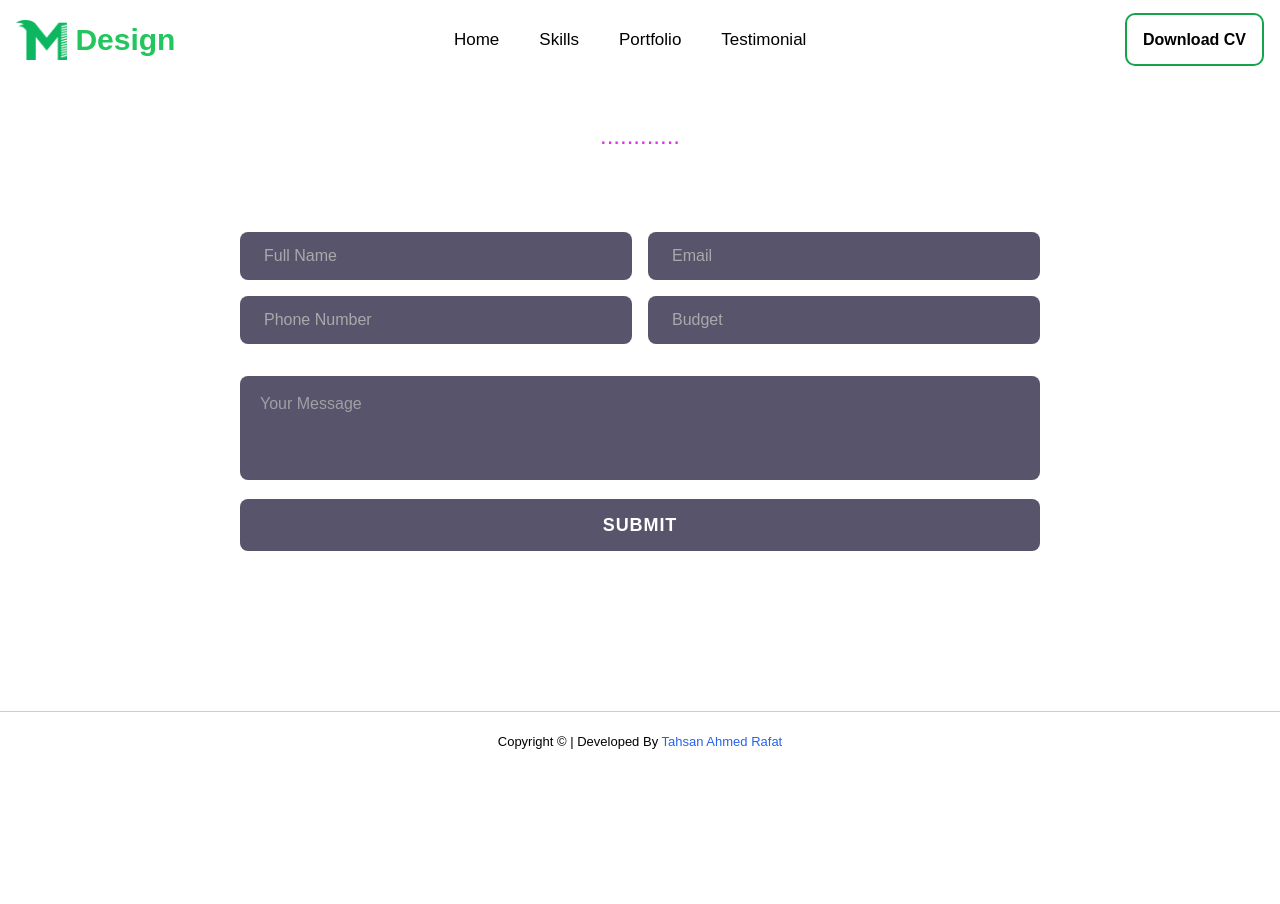
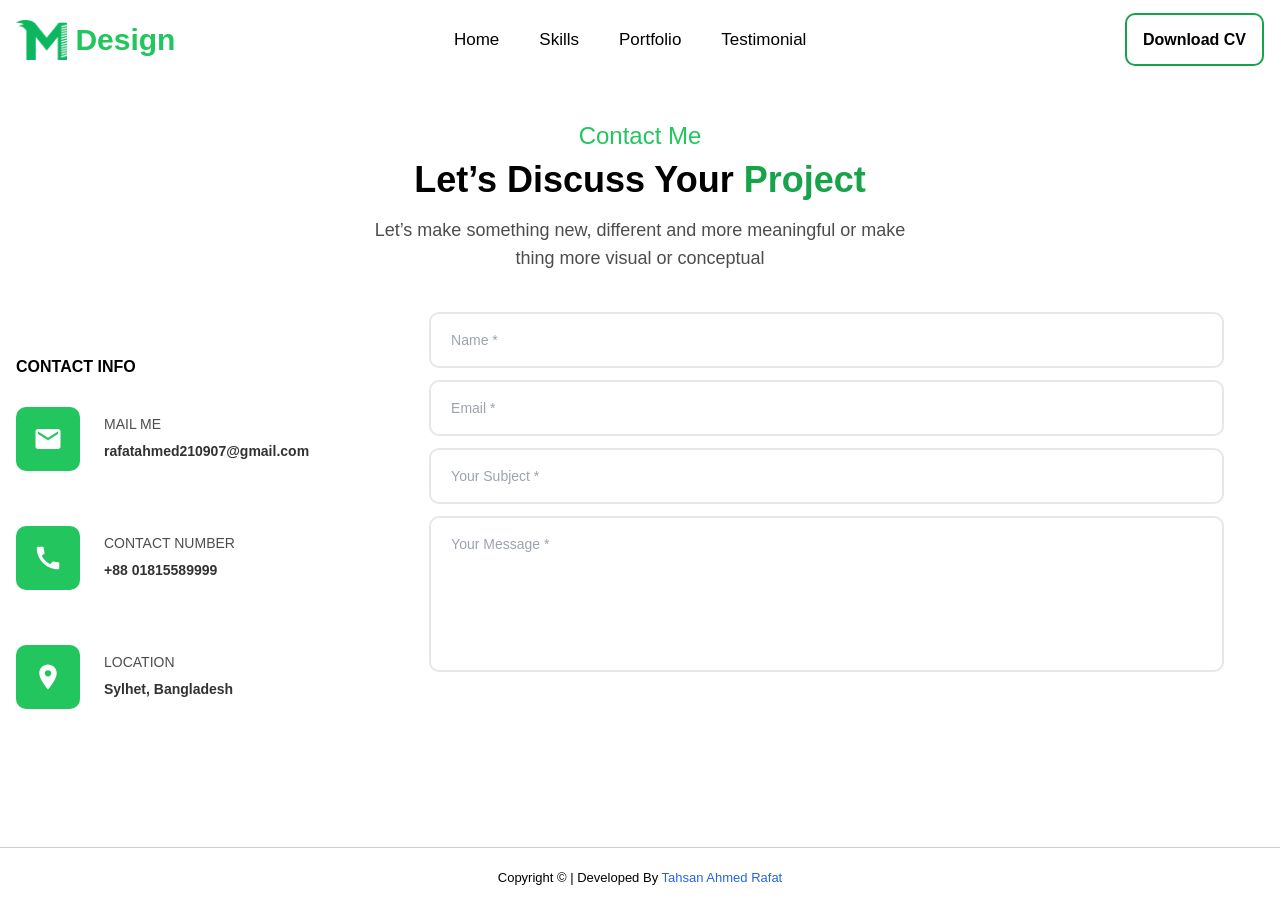
Before and after one commit to Rafat210907/free-portfoilo-website, a React (Vite) app: page /contact in a window 1280 px wide. Before the commit the page ends 800 px from the top, so only its background shows below. Built offline with nearby package versions, Linux system fonts and the light colour scheme.

Commit message:
contact form and some changes

```diff
--- a/src/components/ContactForm.jsx
+++ b/src/components/ContactForm.jsx
@@ -1,104 +1,49 @@
-import React, { useEffect } from "react";
-import Aos from "aos";
-import "aos/dist/aos.css";
-import Swal from "sweetalert2";
+import { MdEmail, MdCall, MdLocationOn } from "react-icons/md";
+import { FaFacebookF, FaLinkedinIn } from "react-icons/fa";
+import { FaInstagram } from "react-icons/fa6";
+import React, { useRef } from 'react';
 
 const ContactForm = () => {
-  const [result, setResult] = React.useState("");
-  const onSubmit = async (event) => {
-    event.preventDefault();
-    setResult("");
-    const formData = new FormData(event.target);
-
-    formData.append("access_key", "");
-
-    const response = await fetch("https://api.web3forms.com/submit", {
-      method: "POST",
-      body: formData,
-    });
-
-    const data = await response.json();
-    if (data.success) {
-      Swal.fire({
-        title: "Sucess!",
-        text: "Mail Sent Successfully!",
-        icon: "success",
-      }),
-        event.target.reset();
-    } else {
-      console.log("Error", data);
-      setResult(data.message);
-    }
-  };
-
-  useEffect(() => {
-    Aos.init();
-  }, []);
-
   return (
-    <div className="mx-auto max-w-[800px]">
-      <form data-aos="fade-up" data-aos-duration="1000" onSubmit={onSubmit}>
-        <div className="flex flex-col md:flex-row gap-4 mb-4">
-          <input
-            data-aos="fade-down"
-            data-aos-duration="1400"
-            type="text"
-            className="bg-[#110c2eb3] px-6 py-3 rounded-lg w-full outline-none placeholder:text-dark/90"
-            required
-            placeholder="Full Name"
-            name="name"
-          />
-          <input
-            data-aos="fade-left"
-            data-aos-duration="1200"
-            type="text"
-            className="bg-[#110c2eb3] px-6 py-3 rounded-lg w-full outline-none placeholder:text-dark/90"
-            required
-            placeholder="Email"
-            name="Email"
-          />
+    <section className="flex md:flex-row flex-col gap-20 md:items-center">
+      <div>
+        <h3 className="mb-7 uppercase font-semibold">Contact Info</h3>
+        <div className="flex items-center gap-6 mb-[55px]">
+            <span className="w-16 h-16 rounded-[10px] flex justify-center items-center text-3xl bg-green-500 text-white">
+            <MdEmail/>
+            </span>
+            <span>
+            <p className="text-[14px] text-black/70 uppercase mb-1">Mail Me</p>
+            <a href="mailto:rafatahmed210907@gmail.com" className=" opacity-80 font-semibold text-[14px]">rafatahmed210907@gmail.com</a>
+            </span>
         </div>
-        <div className="flex flex-col md:flex-row gap-4 mb-4">
-          <input
-            data-aos="fade-right"
-            data-aos-duration="1300"
-            type="email"
-            className="bg-[#110c2eb3] px-6 py-3 rounded-lg w-full outline-none placeholder:text-dark/90"
-            required
-            placeholder="Phone Number"
-            name="number"
-          />
-          <input
-            data-aos="fade-left"
-            data-aos-duration="1400"
-            type="number"
-            className="bg-[#110c2eb3] px-6 py-3 rounded-lg w-full outline-none placeholder:text-dark/90"
-            required
-            placeholder="Budget"
-            name="Budget"
-          />
+        <div className="flex items-center gap-6 mb-[55px]">
+            <span className="w-16 h-16 rounded-[10px] flex justify-center items-center text-3xl bg-green-500 text-white">
+            <MdCall/>
+            </span>
+            <span>
+            <p className="text-[14px] text-black/70 uppercase mb-1">Contact Number</p>
+            <a href="tel:+8801761094636" className=" opacity-80 font-semibold text-[14px]">+88 01815589999</a>
+            </span>
         </div>
-
-        <textarea
-          data-aos="fade-up"
-          data-aos-duration="1400"
-          className="w-full bg-[#110c2eb3] rounded-lg px-5 py-4  mt-4 outline-none resize-none placeholder:text-dark/80"
-          placeholder="Your Message"
-          name="Message"
-          id=""
-          rows="3"
-        ></textarea>
-        <div className="text-center mt-3">
-          <button
-            className="borde border-secondary w-full px-8 py-3 bg-[#110c2eb3] hover:bg-white hover:text-black duration-500 rounded-lg font-semibold uppercase tracking-wider text-sm sm:text-lg"
-            type="submit"
-          >
-            Submit
-          </button>
+        <div className="flex items-center gap-6 ">
+            <span className="w-16 h-16 rounded-[10px] flex justify-center items-center text-3xl bg-green-500 text-white">
+            <MdLocationOn />
+            </span>
+            <span>
+            <p className="text-[14px] text-black/70 uppercase mb-1">Location</p>
+            <a className="opacity-80 font-semibold text-[14px]">Sylhet, Bangladesh</a>
+            </span>
         </div>
+      </div>
+      <form className="shadow-box flex-1  px-5 py-[40px] sm:px-[40px]">
+        <input className="w-full relative z-20  text-sm text-white input-bg border-2 px-5 py-4 rounded-[10px] mb-3" type="text" name="user_name" id="name" placeholder="Name *" required/>
+        <input className="w-full relative z-20  text-sm text-white input-bg border-2 px-5 py-4 rounded-[10px] mb-3" type="email" name="user_email" id="email" placeholder="Email *" required/>
+        <input className="w-full relative z-20  text-sm text-white input-bg border-2 px-5 py-4 rounded-[10px] mb-3" type="text" name="subject" id="subject" placeholder="Your Subject *" required/>
+        <textarea className="w-full relative z-20  text-sm text-white input-bg border-2 px-5 py-4 rounded-[10px] mb-3 resize-none" name="message" id="message" cols="10" rows="6" placeholder="Your Message *"></textarea>
+        <button className="w-full relative z-20  text-sm text-white input-bg border-none px-5 py-4 rounded-[10px] mb-2 hover:bg-white hover:text-black duration-300" type="submit">Send Message</button>
       </form>
-      <span>{result}</span>
-    </div>
+    </section>
   );
 };
 
--- a/src/components/Hero.jsx
+++ b/src/components/Hero.jsx
@@ -2,6 +2,7 @@ import Aos from "aos";
 import "aos/dist/aos.css";
 import { useEffect } from "react";
 import heroimg from "../assets/img/heroimg.png"
+import { NavLink } from 'react-router-dom';
 const Hero = () => {
   useEffect(() => {
     Aos.init();
@@ -16,7 +17,7 @@ const Hero = () => {
           <p className="text-gray-900 text-xl mb-10">I’m Tanvir, a creative Product Designer. I’ve been helping businesses <br /> to solve their problems with my design for 2 years.</p>
 
         <div className="flex gap-10">
-            <button className="h-14 w-36 border-2 border-green-500 rounded-[12px] pointer bg-green-500 hover:text-black duration-200 text-lg"
+            <button className="h-14 w-36 border-2 border-green-500 rounded-[12px] pointer bg-green-500 duration-200 text-lg hover:text-white"
             onClick={() => setIsOpen(!isOpen)}>Contact Me</button>
             <button className="text-black text-lg hover:text-green-400  pointer hover:border-2 rounded-[10px] duration-600 hover:border-green-400 p-4">View Portfolio</button>
           </div>
--- a/src/components/shared/Slider.jsx
+++ b/src/components/shared/Slider.jsx
@@ -36,7 +36,7 @@ const Testimonials = () => {
       <div className="relative xl:ml-56 mx-auto">
         {/* Embla Carousel */}
         <div className="overflow-hidden" ref={emblaRef}>
-          <div className="flex gap-10">
+          <div className="flex md:gap-10">
             {testimonials.map((testimonial, index) => (
               <div
                 key={index}
--- a/src/index.css
+++ b/src/index.css
@@ -14,7 +14,6 @@ body {
   font-family: "Poppins", sans-serif;
   max-width: 100%;
   overflow-x: hidden;
- color: white;
   background: white;
 
 }
--- a/src/pages/ContactUsPage.jsx
+++ b/src/pages/ContactUsPage.jsx
@@ -8,13 +8,14 @@ const ContactUsPage = () => {
     Aos.init();
   }, []);
     return (
-        <section id="contact" className="mb-40 max-width">
-        <h6 data-aos='fade-up' data-aos-duration="700" className="text-lg sm:text-2xl text-center text-secondary mb-1 sm:mb-2">
-          ............
+        <section id="contact" className="max-width">
+        <h6 data-aos='fade-right' data-aos-duration="700" className="text-lg sm:text-2xl text-center text-green-500 mb-1 sm:mb-2">
+          Contact Me
         </h6>
-        <h2 data-aos='fade-up' data-aos-duration="700" className="text-2xl sm:text-4xl text-center font-bold mb-4 sm:mb-8">
-        .............
+        <h2 data-aos='fade-left' data-aos-duration="700" className="text-2xl sm:text-4xl text-center font-bold mb-4 sm:mb-4">
+        Let’s Discuss Your <span className='text-green-600'>Project</span>
         </h2>
+        <p className='text-center text-black/70 text-lg'>Let’s make something new, different and more meaningful or make <br /> thing more visual or conceptual</p>
         <ContactForm />
         </section>
     );
--- a/src/pages/HomePage.jsx
+++ b/src/pages/HomePage.jsx
@@ -1,8 +1,8 @@
 import Hero from "../components/Hero";
 import StatsSection from "../components/StatsSection";
 import MySkills from "../components/MySkills";
-//import Testimonial from "../components/Testimonial";
 import Reviews from "../components/Reviews";
+import ContactUs from "../pages/ContactUsPage";
 const HomePage = () => {
   return (
     <>
@@ -10,6 +10,7 @@ const HomePage = () => {
       <StatsSection />
       <MySkills/>
       <Reviews />
+      <ContactUs/>
     </>
   );
 };
```
